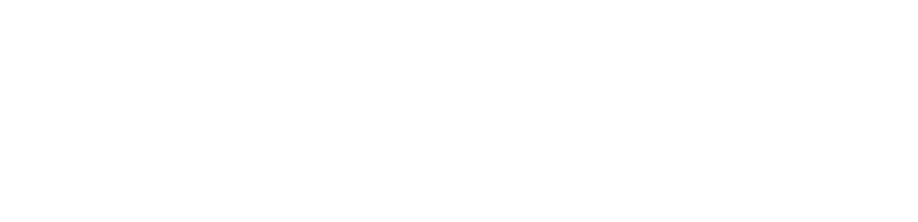
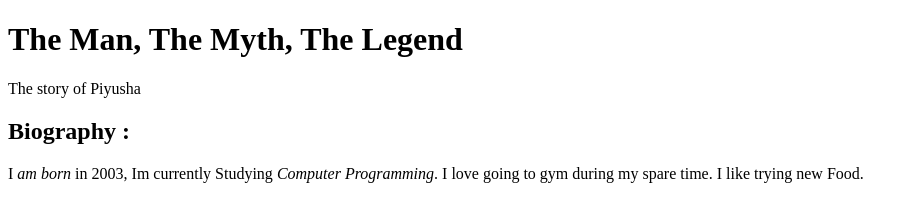
Before and after one commit to v4piyush/Lab-01, a plain HTML site: page Index.html in a window 1280 px wide. Shown: the whole page, without its empty margins (0-918 px from the left). Drawn offline with Linux system fonts and the light colour scheme.

Commit message:
Added a title and biography paragraph

```diff
--- a/Index.html
+++ b/Index.html
@@ -5,11 +5,23 @@
     <meta charset="UTF-8">
     <meta http-equiv="X-UA-Compatible" content="IE=edge">
     <meta name="viewport" content="width=device-width, initial-scale=1.0">
-    <title>My First Page</title>
+    <title>Piyusha Perera - Biography</title>
 </head>
 
 <body>
+    <header>
+        <h1>The Man, The Myth, The Legend</h1>
+        <p>The story of Piyusha</p>
+    </header>
 
+    <section>
+        <h2>Biography :</h2>
+
+        <p>
+
+            I <em>am born</em> in 2003, Im currently Studying <em>Computer Programming</em>. I love going to gym during my spare time. I like trying new Food.
+        </p>
+    </section>
 </body>
 
 </html>
```
